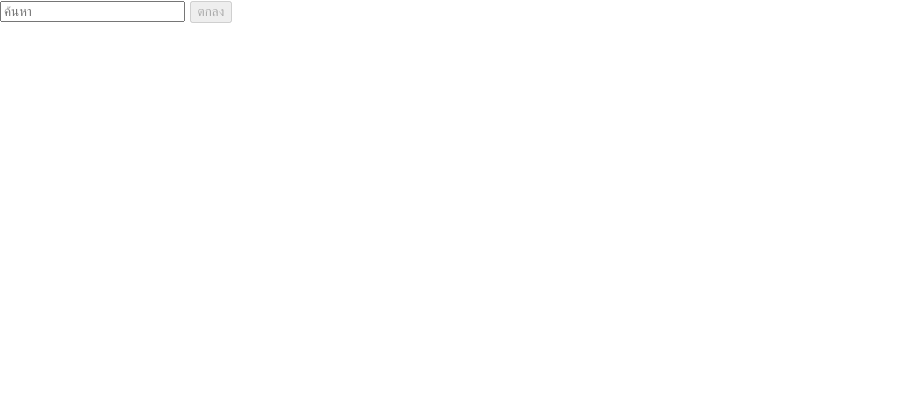
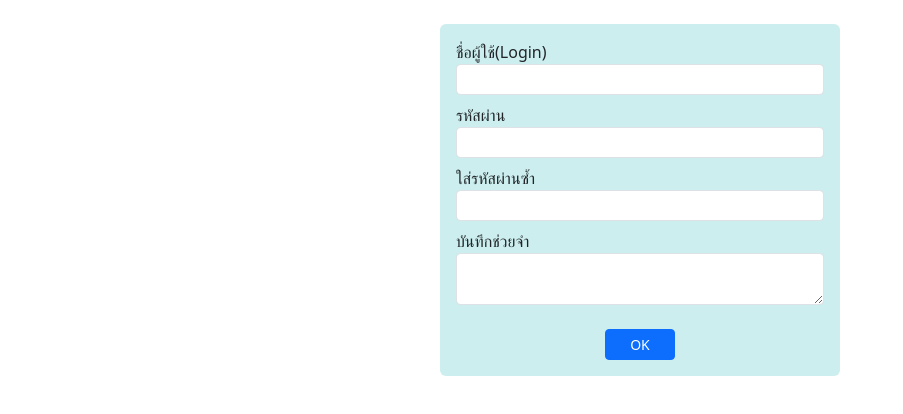
Before and after one commit to phollakrit/app1_ECT, a React (Create React App) app: page / in a window 1280 px wide. Shown: the top 414 px of the page, without its empty margins (0-903 px from the left). Built offline with nearby package versions, Linux system fonts and the light colour scheme.

Commit message:
Create form-text.js
Create form-text.js

```diff
--- a/package.json
+++ b/package.json
@@ -6,6 +6,7 @@
     "@testing-library/jest-dom": "^5.17.0",
     "@testing-library/react": "^13.4.0",
     "@testing-library/user-event": "^13.5.0",
+    "bootstrap": "^5.3.2",
     "react": "^18.2.0",
     "react-dom": "^18.2.0",
     "react-router-dom": "^6.22.0",
--- a/src/App.js
+++ b/src/App.js
@@ -1,6 +1,6 @@
 import React from 'react'
-import FormSearch from './form-search'
+import FormText from './form-text'
 
 export default function App() {
-  return <FormSearch/>
+  return <FormText/>
 }
--- /dev/null
+++ b/src/form-text.js
@@ -0,0 +1,54 @@
+import React from 'react'
+
+export default function FormText() {
+    const textPswd = React.useRef()
+    const textPswd2 = React.useRef()
+
+    const onBlurPassword=()=>{
+        let pswd=textPswd.current.value
+        if (pswd !=='' && !pswd.match(/^[0-9a-zA-Z]+$/)){
+            textPswd.current.value=''
+            alert('ต้องเป็น 0-9 หรือ a-z หรือ A-Z เท่านั้น')
+        }
+    }
+
+    const onBlurPassword2=()=>{
+        if (textPswd.current.value !== textPswd2.current.value){
+            textPswd2.current.value=''
+            alert('รหัสผ่านทั้งสองช่องไม่ตรงกัน')
+        }
+    }
+  return (
+    <div className='mt-4 mx-auto p-3 rounded'
+    style={{width:'400px',background:'#cee'}}>
+        <form>
+            <div className='form-group mb-2'>
+                <label htmlFor='login'>ชื่อผู้ใช้(Login)</label>
+                <input type='text' id='login' name='login' maxLength='20'
+                className='form-control form-control-sm'/>
+            </div>
+            <div className='form-group mb-2'>
+                <label htmlFor='pswd'>รหัสผ่าน</label>
+                <input type='password' id='pswd' name='pswd' maxLength='10'
+                className='form-control form-control-sm' ref={textPswd}
+                onBlur={onBlurPassword}/>
+            </div>
+            <div className='form-group mb-2'>
+                <label htmlFor='pswd2'>ใส่รหัสผ่านซ้ำ</label>
+                <input type='password' id='pswd2'
+                className='form-control form-control-sm' ref={textPswd2}
+                onBlur={onBlurPassword2}/>
+            </div>
+            <div className='form-group mb-4'>
+                <label htmlFor='memo'>บันทึกช่วยจำ</label>
+                <textarea id='memo' name='memo' rows='2' maxLength='200'
+                className='form-control form-control-sm'></textarea>
+            </div>
+            <div className='text-center'>
+                <button className='btn btn-sm px-4 btn-primary'>OK</button>
+            </div>
+        </form>
+
+    </div>
+  )
+}
--- a/src/index.js
+++ b/src/index.js
@@ -3,6 +3,8 @@
 import './index.css';
 import App from './App';
 import reportWebVitals from './reportWebVitals';
+import 'bootstrap/dist/css/bootstrap.min.css'
+import 'bootstrap/dist/js/bootstrap.bundle.min.js'
 
 const root = ReactDOM.createRoot(document.getElementById('root'));
 root.render(
```
Also changed, not shown: 1 other file (tests, documents, lock files or other folders).
